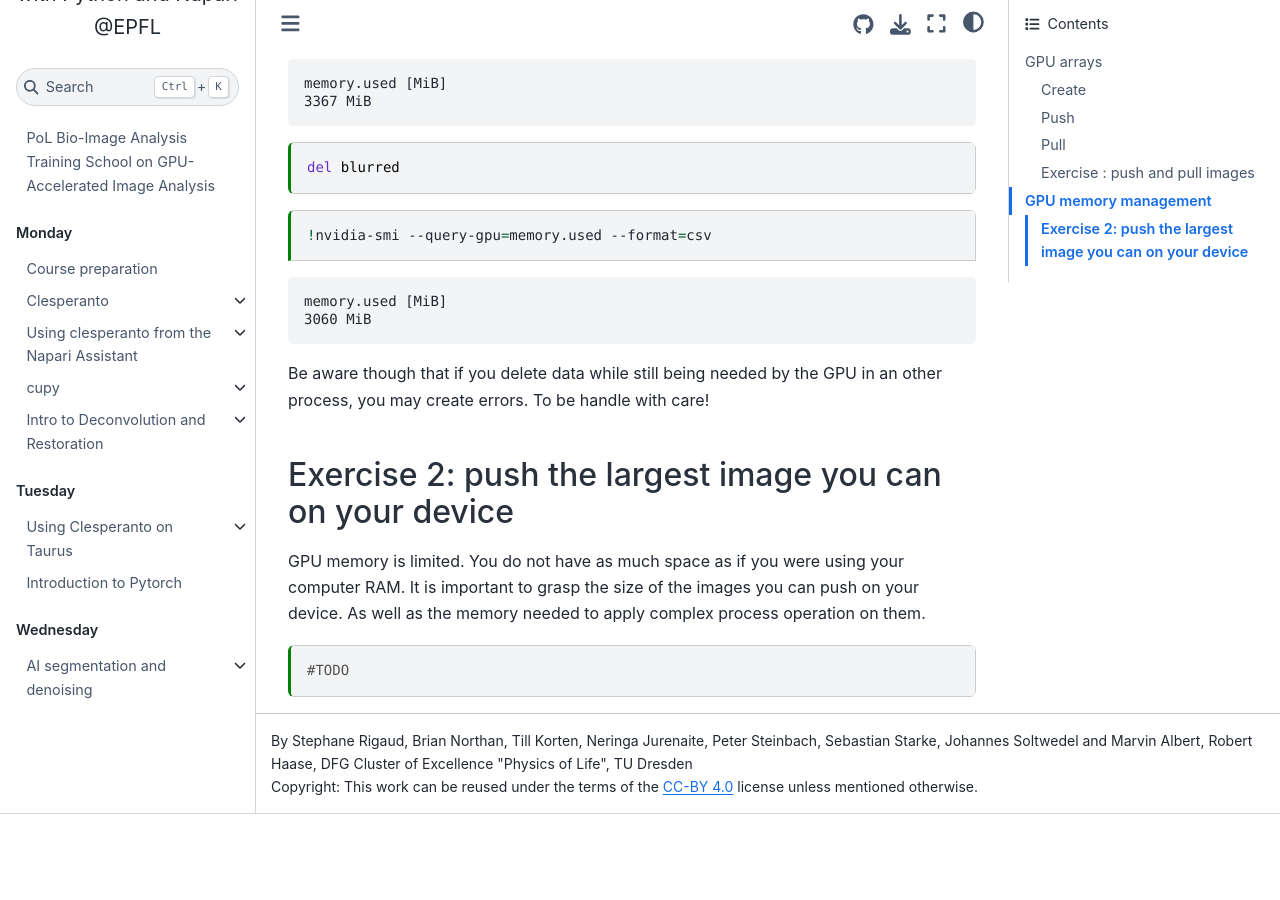
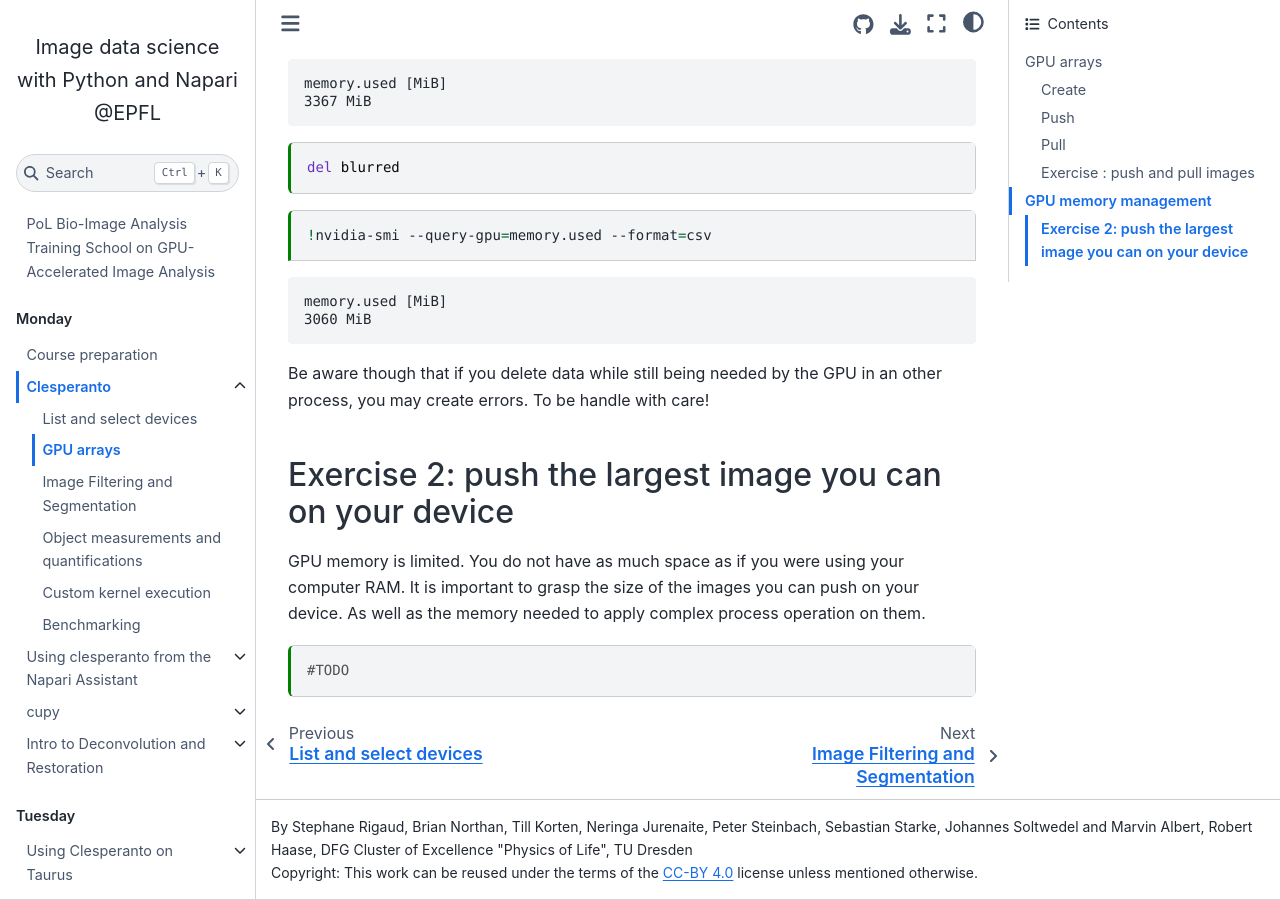
Before and after one commit to BiAPoL/PoL-BioImage-Analysis-TS-GPU-Accelerated-Image-Analysis, a Jupyter Book: the page built from docs/10_Clesperanto/20_gpu_arrays_and_memory_managment.ipynb, in a window 1280 px wide and 900 px high, scrolled down 4581 px. Built offline with Jupyter Book 1.0.4 settings and Sphinx 7.4.7 and the Sphinx Book theme 1.1.4, drawn with Linux system fonts in a browser that asks for light colours; pages that are not in the unit, such as notebooks, are missing from menus; before the commit the page ends 5395 px from its top, so only the background shows below that; some of the changed lines change nothing that is shown.

Commit message:
fix toc issues

```diff
--- a/docs/_toc.yml
+++ b/docs/_toc.yml
@@ -13,13 +13,13 @@ parts:
   - file: 00_course_preparation/Readme.md
   - file: 10_Clesperanto/readme
     sections:
-    - file: docs/10_Clesperanto/10_select_devices.ipynb
-    - file: docs/10_Clesperanto/20_gpu_arrays_and_memory_managment.ipynb
-    - file: docs/10_Clesperanto/30_apply_operations_on_data.ipynb
-    - file: docs/10_Clesperanto/40_nuclei_segmentation.ipynb
-    - file: docs/10_Clesperanto/50_measurement_and_quantifications.ipynb
-    - file: docs/10_Clesperanto/60_custom_kernel_execution.ipynb
-    - file: docs/10_Clesperanto/70_benchmarking.ipynb
+    - file: 10_Clesperanto/10_select_devices.ipynb
+    - file: 10_Clesperanto/20_gpu_arrays_and_memory_managment.ipynb
+    - file: 10_Clesperanto/30_apply_operations_on_data.ipynb
+    - file: 10_Clesperanto/40_nuclei_segmentation.ipynb
+    - file: 10_Clesperanto/50_measurement_and_quantifications.ipynb
+    - file: 10_Clesperanto/60_custom_kernel_execution.ipynb
+    - file: 10_Clesperanto/70_benchmarking.ipynb
 
   - file: 23_clesperanto_assistant/intro
     sections:
@@ -57,16 +57,15 @@ parts:
 
   - file: 60_Pytorch/readme
     sections:
-
-    - file: 60_Pytorch/00_versions.ipynb
-    - file: 60_Pytorch/01_data_exploration.ipynb
-    - file: 60_Pytorch/02_dataset.ipynb
-    - file: 60_Pytorch/03_data_batching_and_setup_model.ipynb
-    - file: 60_Pytorch/04_model_training.ipynb
-    - file: 60_Pytorch/05_model_training_with_device.ipynb
-    - file: 60_Pytorch/06_model_training_with_logging.ipynb
-    - file: 60_Pytorch/07_model_training_with_checkpoints.ipynb
-    - file: 60_Pytorch/08_pytorch_lightning.ipynb
+    - file: 60_Pytorch/00_versions
+    - file: 60_Pytorch/01_data_exploration
+    - file: 60_Pytorch/02_dataset
+    - file: 60_Pytorch/03_data_batching_and_setup_model
+    - file: 60_Pytorch/04_model_training
+    - file: 60_Pytorch/05_model_training_with_device
+    - file: 60_Pytorch/06_model_training_with_logging
+    - file: 60_Pytorch/07_model_training_with_checkpoints
+    - file: 60_Pytorch/08_pytorch_lightning
 
 - caption: Wednesday
   chapters:
```
